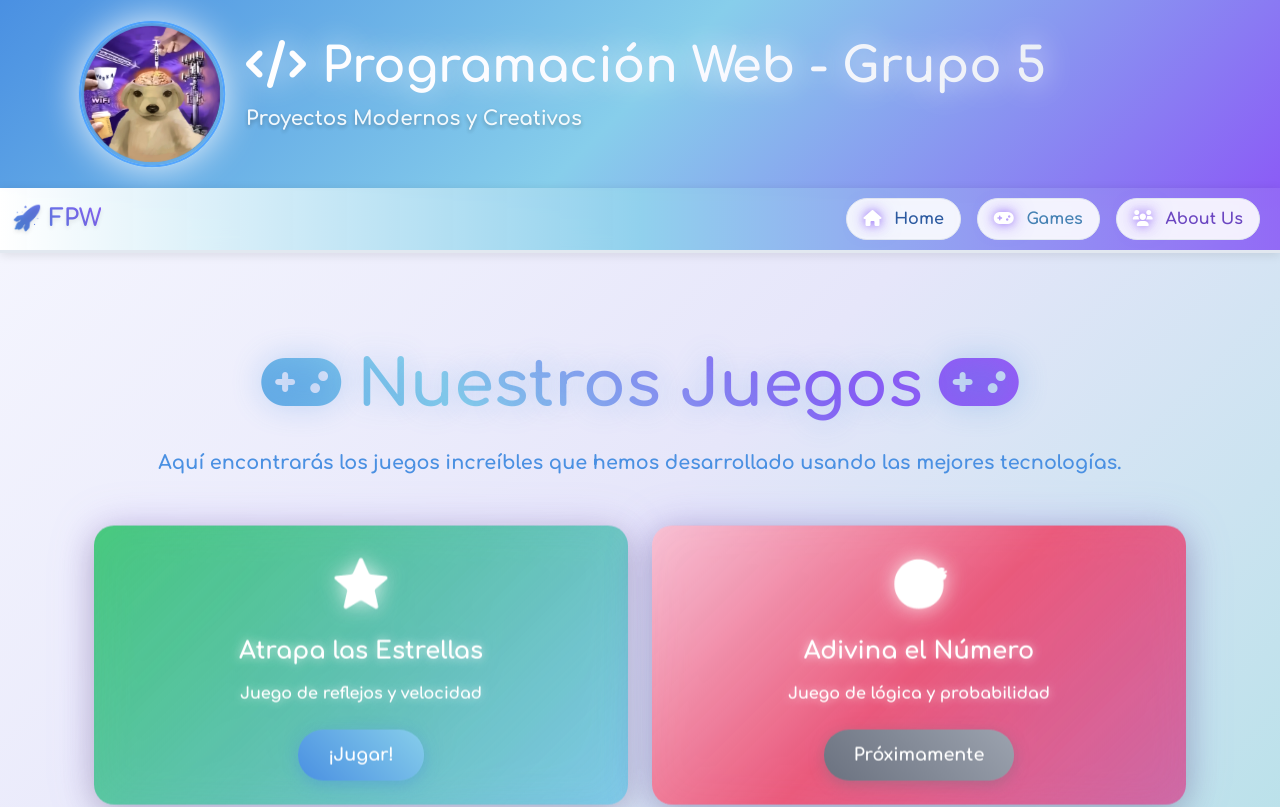
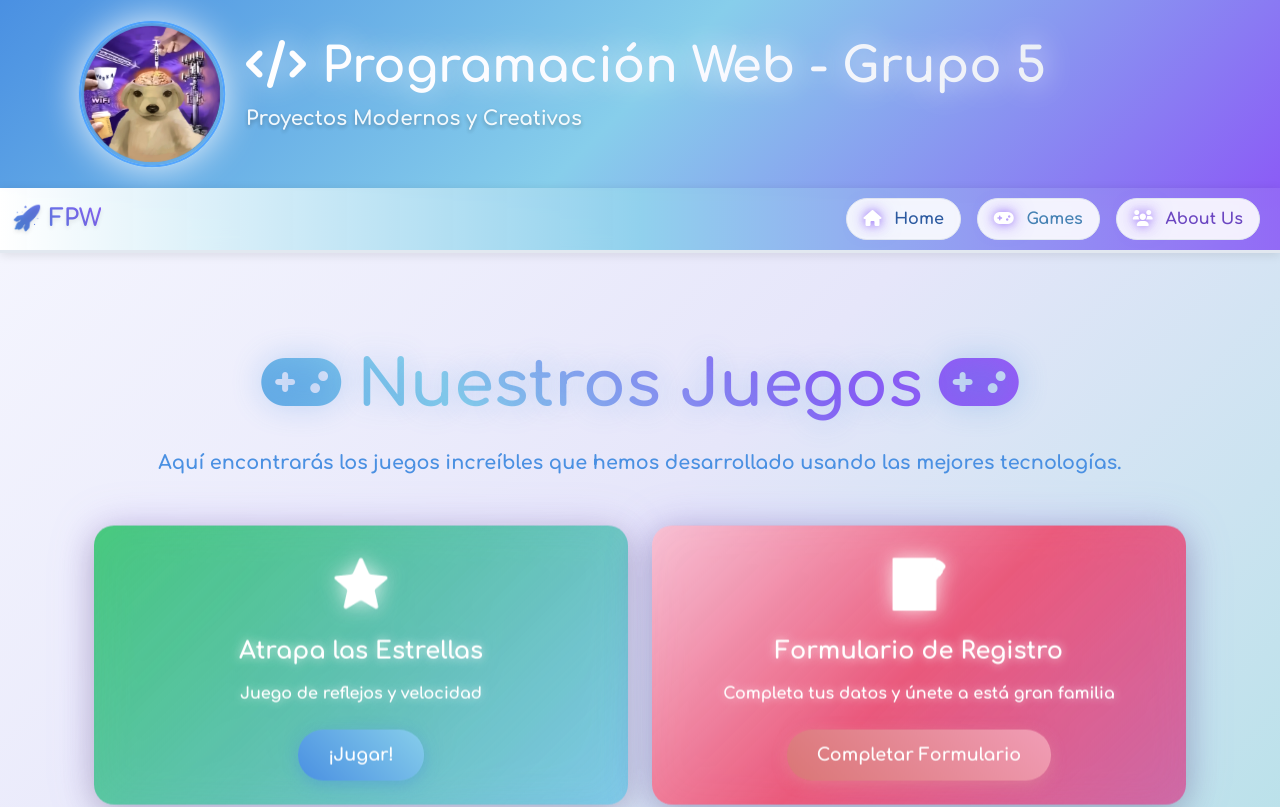
Before and after one commit to lucianochimale8/pw_tp5_grupo5, a React (Vite) app: page /Games in a window 1280 px wide. Shown: the top 807 px of the page. Built offline with nearby package versions, Linux system fonts and the light colour scheme.

Commit message:
Iniciamos para realizar el formulario. Primero creamos el archivo y lo enlazamos con Game

```diff
--- a/src/assets/views/Game.jsx
+++ b/src/assets/views/Game.jsx
@@ -1,5 +1,6 @@
 import { useState } from 'react';
 import Estrellas from '../component/Estrellas.jsx';
+import Formulario from '../component/Formulario.jsx';
 
 function Game(){
     const [currentGame, setCurrentGame] = useState(null);
@@ -7,9 +8,10 @@ function Game(){
     const handleGameSelect = (game) => {
         if (game === 'estrellas') {
             setCurrentGame('estrellas');
-        } else if (game === 'numero') {
+        } else if (game === 'formulario') {
             // Juego no disponible aún
-            alert('¡Próximamente! Este juego estará disponible pronto.');
+            setCurrentGame('formulario');
+            //alert('¡Próximamente! Este juego estará disponible pronto.');
         }
     };
 
@@ -17,11 +19,8 @@ function Game(){
         setCurrentGame(null);
     };
 
-    // Si hay un juego seleccionado, mostrar el juego
-    if (currentGame === 'estrellas') {
-        return (
-            <>
-                <div className="container py-5">
+    //Boton para volver al menu
+    const BackButton = () => (
         <div className="text-center mb-4">
             <button
                 className="btn btn-outline-primary mb-3"
@@ -39,9 +38,24 @@ function Game(){
                 Volver a Juegos
             </button>
         </div>
+    );
+
+    // Si hay un juego seleccionado, mostrar el juego
+    if (currentGame === 'estrellas') {
+        return (
+            <div className="container py-5">
+                <BackButton />
                 <Estrellas />
             </div>
-            </>
+        );
+    }
+
+    if (currentGame === 'formulario') {
+        return (
+            <div className="container py-5">
+                <BackButton />
+                <Formulario />
+            </div>
         );
     }
 
@@ -158,7 +172,7 @@ function Game(){
                         }}>
                             <div className="card-body text-center p-4">
                                 <div className="mb-3">
-                                    <span style={{fontSize: '3rem', filter: 'brightness(0) invert(1) drop-shadow(0 0 10px rgba(255, 255, 255, 0.8))'}}>🎯</span>
+                                    <span style={{fontSize: '3rem', filter: 'brightness(0) invert(1) drop-shadow(0 0 10px rgba(255, 255, 255, 0.8))'}}>📝</span>
                                 </div>
                                 <h3 className="card-title mb-3" style={{
                                     color: '#ffffff',
@@ -166,27 +180,27 @@ function Game(){
                                     fontSize: '1.5rem',
                                     fontWeight: '700'
                                 }}>
-                                    Adivina el Número
+                                    Formulario de Registro
                                 </h3>
                                 <p className="card-text mb-4" style={{
                                     color: '#ffffff',
                                     textShadow: '0 0 8px rgba(255, 255, 255, 0.6)',
                                     fontSize: '1rem'
                                 }}>
-                                    Juego de lógica y probabilidad
+                                    Completa tus datos y únete a está gran familia
                                 </p>
                                 <button
                                     className="btn btn-secondary"
-                                    onClick={() => handleGameSelect('numero')}
+                                    onClick={() => handleGameSelect('formulario')}
                                     style={{
                                         borderRadius: '25px',
                                         padding: '12px 30px',
-                                        background: 'linear-gradient(45deg, #6b7280, #9ca3af)',
+                                        background: 'linear-gradient(45deg, #da7676ff, #f19db6ff)',
                                         border: 'none',
                                         color: 'white',
                                         fontWeight: 'bold',
                                         fontSize: '1.1rem',
-                                        boxShadow: '0 4px 15px rgba(107, 114, 128, 0.4)',
+                                        boxShadow: '0 4px 15px rgba(226, 157, 157, 0.4)',
                                         transition: 'all 0.3s ease'
                                     }}
                                     onMouseEnter={(e) => {
@@ -198,7 +212,7 @@ function Game(){
                                         e.target.style.boxShadow = '0 4px 15px rgba(107, 114, 128, 0.4)';
                                     }}
                                 >
-                                    Próximamente
+                                    Completar Formulario
                                 </button>
                             </div>
                         </div>
```
Also changed, not shown: src/assets/component/Formulario.jsx (added). Lines whose indentation alone changed are shown as unchanged.
